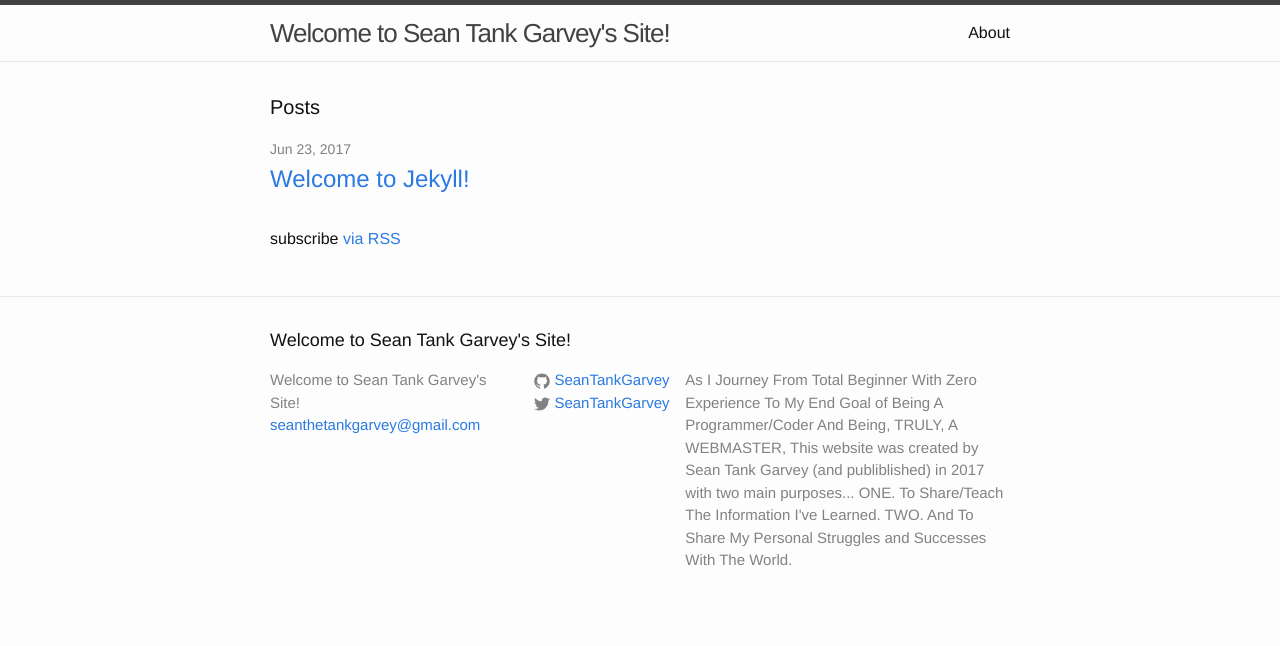
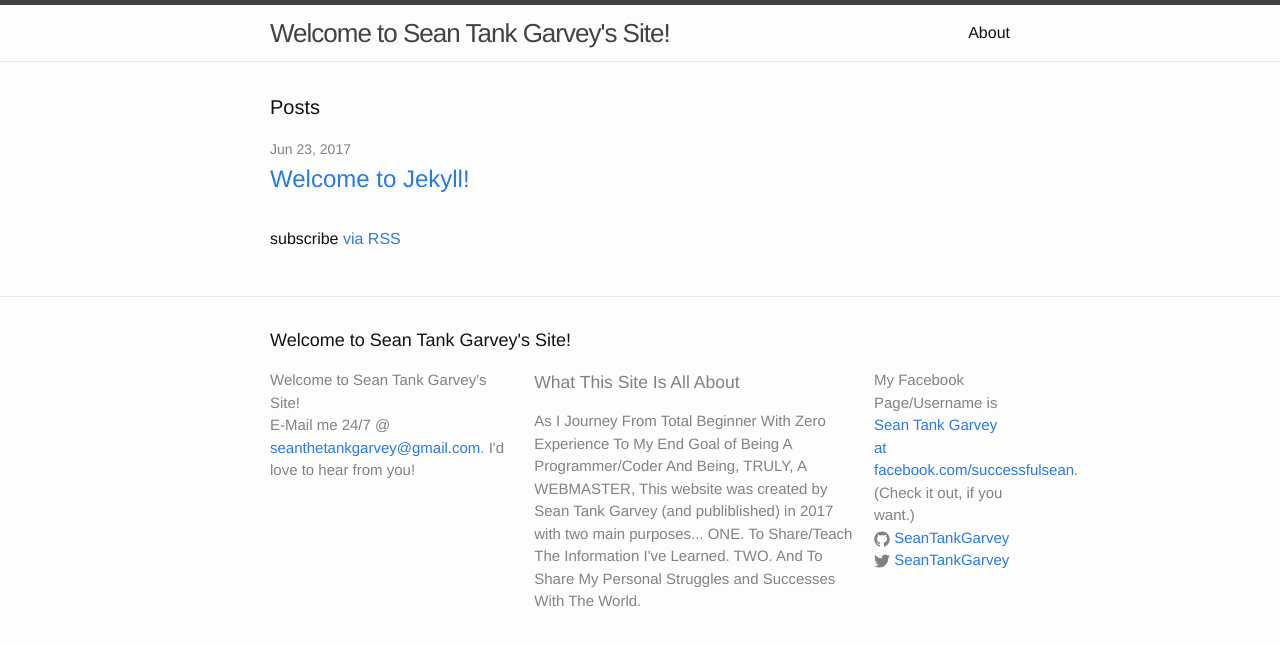
Before and after one commit to SeanTankGarvey/SeanTankGarvey.github.io, a Jekyll site: the page built from index.html, in a window 1280 px wide. Shown: the top 646 px of the page. Built offline with Jekyll 4.4.1, drawn with Linux system fonts in a browser that asks for light colours.

Commit message:
Update footer.html
Added my facebook username with link before github & twitter.  Updated my email address.  Moved up site description to be above social media.

```diff
--- a/_includes/footer.html
+++ b/_includes/footer.html
@@ -8,12 +8,20 @@
       <div class="footer-col footer-col-1">
         <ul class="contact-list">
           <li>{{ site.title }}</li>
-          <li><a href="mailto:{{ site.email }}">{{ site.email }}</a></li>
+          <li>E-Mail me 24/7 @ <a href="mailto:seanthetankgarvey@gmail.com?Subject=Your%20Website%20seantankgarvey.com">seanthetankgarvey@gmail.com</a>. I'd love to hear from you!</li>
         </ul>
+      </div>
+
+      <div class="footer-col footer-col-3">
+        <h3>What This Site Is All About</h3>
+          <p>{{ site.description }}</p>
       </div>
 
       <div class="footer-col footer-col-2">
         <ul class="social-media-list">
+          <li>
+            My Facebook Page/Username is <a href="facebook.com/successfulsean">Sean Tank Garvey at facebook.com/successfulsean</a>. (Check it out, if you want.)
+          </li>
           {% if site.github_username %}
           <li>
             {% include icon-github.html username=site.github_username %}
@@ -28,9 +36,6 @@
         </ul>
       </div>
 
-      <div class="footer-col footer-col-3">
-        <p>{{ site.description }}</p>
-      </div>
     </div>
 
   </div>
```
